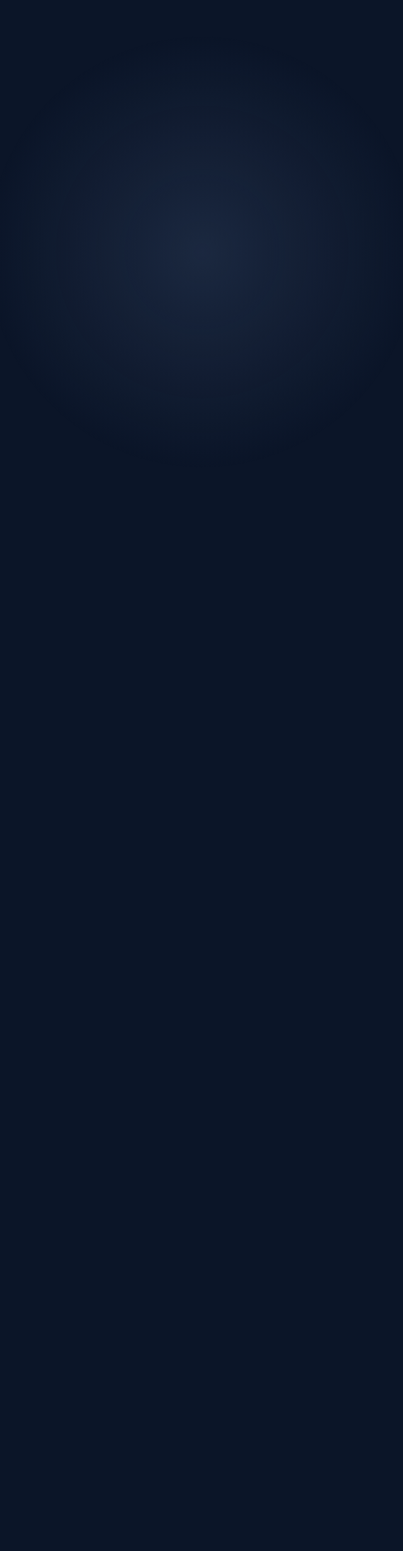
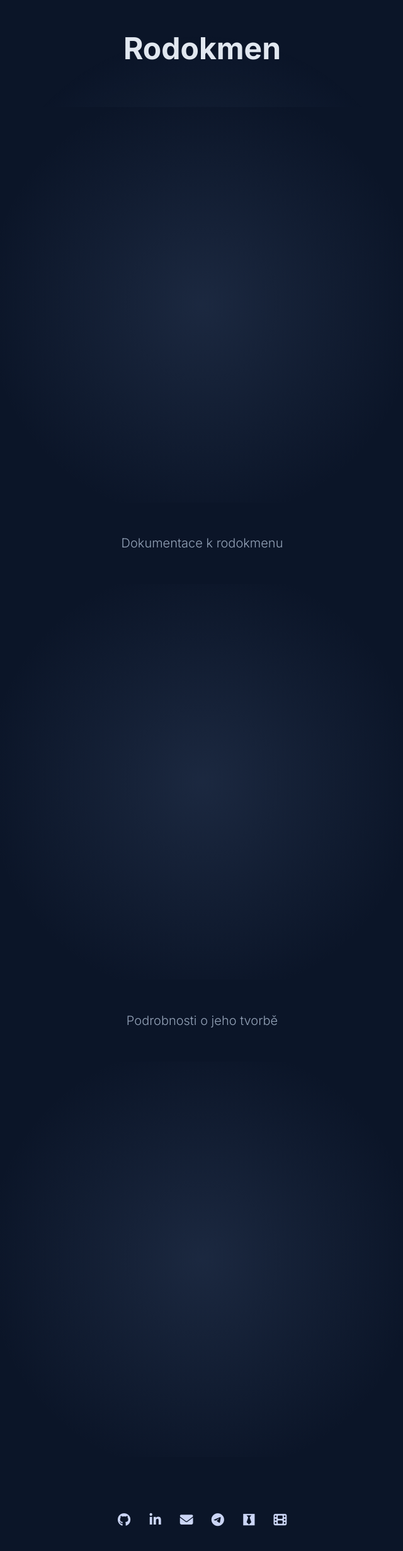
Before and after one commit to TomasSobotaT/Personal_Portfolio_Angular, an Angular app: page /rodokmen in a window 1280 px wide. Before the commit this address led to /. Shown: the top 2462 px of the page at 63% size, without its empty margins (319-959 px from the left). Before the commit the page ends 800 px from the top, so only its background shows below. Built offline with nearby package versions, Linux system fonts and the light colour scheme.

Commit message:
add family tree component

```diff
--- a/src/app/core/data-sources/other.datasource.ts
+++ b/src/app/core/data-sources/other.datasource.ts
@@ -7,13 +7,12 @@ export const OTHERS: Project[] = [
     description:
       'Rodokmen mojí rodiny vytvořený od července 2020 do prosince 2020 jako dárek rodičům',
     tags: [],
-    link: 'https://www.familysearch.org/tree/pedigree/landscape/KW3T-5WJ',
+    link: '/rodokmen',
   },
   {
     id: '2',
     title: 'Pomůcky při programování',
-    description:
-      'Různé pomůcky, které používám při programování a vývoji software.',
+    description: 'Různé pomůcky pro programování a vývoj software.',
     tags: [],
     link: 'https://example.com/programming-tools',
   },
--- /dev/null
+++ b/src/app/features/family-tree/family-tree.component.html
@@ -0,0 +1,37 @@
+<section class="container mt-5 mb-1">
+  <div class="row">
+    <h1 class="text-center mb-3">Rodokmen</h1>
+
+    <div class="mt-5 ratio ratio-16x9 r1iframe">
+      <iframe
+        src="assets/pdf/rodokmen.pdf"
+        type="application/pdf"
+        class="embed-responsive-item w-100"
+      ></iframe>
+    </div>
+  </div>
+
+  <p class="text-center lead mt-5">Dokumentace k rodokmenu</p>
+
+  <div class="mt-5 ratio ratio-16x9 r2iframe">
+    <iframe
+      src="assets/pdf/dokumentace_rodokmen.pdf"
+      type="application/pdf"
+      class="embed-responsive-item w-100"
+    ></iframe>
+  </div>
+
+  <p class="text-center mt-5 lead">Podrobnosti o jeho tvorbě</p>
+
+  <div class="mt-5 ratio ratio-16x9 r2iframe">
+    <iframe
+      src="assets/pdf/vznik_rodokmenu.pdf"
+      type="application/pdf"
+      class="embed-responsive-item w-100"
+    ></iframe>
+  </div>
+</section>
+
+<footer class="d-flex justify-content-center align-items-center">
+  <app-footer></app-footer>
+</footer>
--- a/src/app/shared/footer/footer.component.scss
+++ b/src/app/shared/footer/footer.component.scss
@@ -1,6 +1,3 @@
-@import "../../../styles/variables.scss";
-
-
 .footer {
   padding: 4.5rem 0;
   display: flex;
@@ -18,7 +15,7 @@
   display: flex;
   align-items: center;
   justify-content: center;
-  color: $color-muted;
+  color: #cbd5f5;
   text-decoration: none;
   font-size: 1.3rem;
   transition: background-color 0.2s ease, color 0.2s ease, transform 0.2s ease;
@@ -26,6 +23,6 @@
 
 .footer-socials a:hover {
   background-color: rgba(45, 212, 191, 0.1);
-  color: $color-tertiary;
+  color: #67e8f9;
   transform: translateY(-1px);
 }
--- a/src/app/shared/project-card/project-card.component.scss
+++ b/src/app/shared/project-card/project-card.component.scss
@@ -25,7 +25,7 @@
 
 .project-card--link:hover  {
   background: #111f38;
-  box-shadow: 0 0 2px #38bdf8, 0 0 5px #0ea5e9 inset;
+  box-shadow: 0 0 1px #38bdf8, 0 0 3px #0ea5e9 inset;
  }
 
 .project-card_header {
```
Also changed, not shown: src/app/app.routes.ts (+7 -5 lines), src/app/features/family-tree/family-tree.component.ts (added, +10 -0 lines), src/app/features/family-tree/family-tree.component.scss (added).
